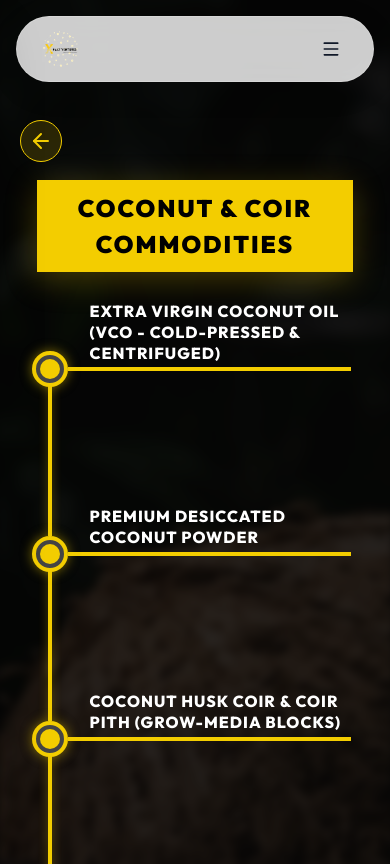
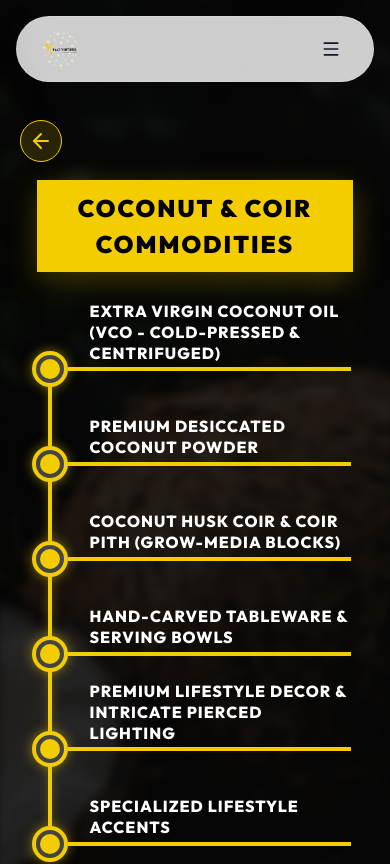
Before and after one commit to seenuoff-tech/x-pact-ventures, a React (Vite) app: page /products/coconut-and-coir-commodities in a window 390 px wide. Shown: the top 864 px of the page. Built offline with nearby package versions, Linux system fonts and the light colour scheme.

Commit message:
Reduce mobile scroll gap in Products detail timeline

```diff
--- a/src/pages/CategoryDetail.css
+++ b/src/pages/CategoryDetail.css
@@ -298,8 +298,13 @@
     left: 30px;
   }
 
+  .timeline-row {
+    margin-bottom: 60px; /* Reduce gap on mobile */
+  }
+
   .timeline-row::after {
     left: 30px; /* Align connection lines to the left nodes */
+    bottom: -60px;
   }
 
   .timeline-content-block {
```
